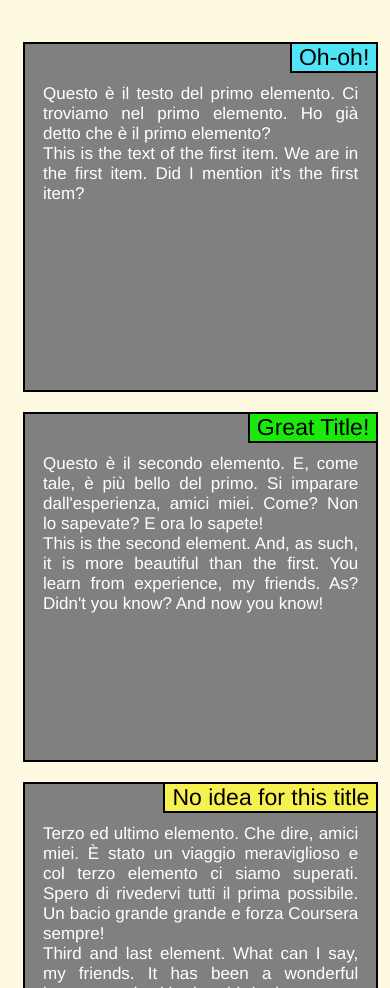
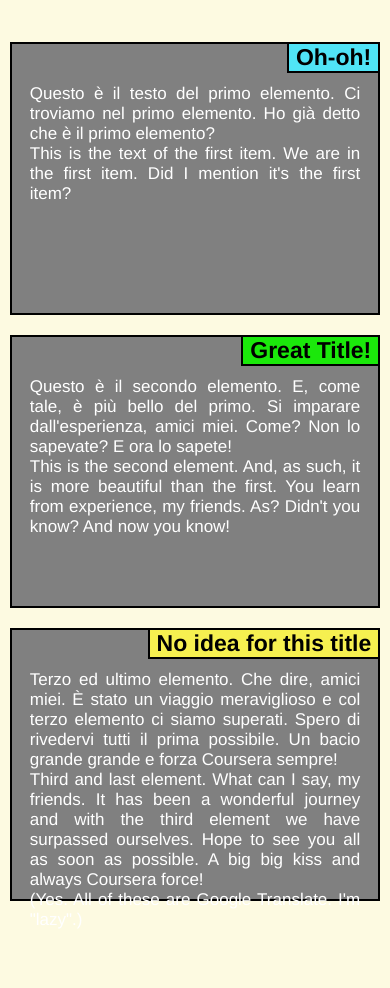
Before and after one commit to Fabrizio-Ferrara/coursera-test, a plain HTML site: page mod2_solution/index.html in a window 390 px wide. Shown: the part 112-1100 px from the top of the page. After the commit the page ends 1042 px from the top, so only its background shows below. Drawn offline with Linux system fonts and the light colour scheme.

Commit message:
Add files via upload

```diff
--- a/mod2_solution/index.html
+++ b/mod2_solution/index.html
@@ -11,30 +11,30 @@
 	<h1>
 		HELLO! My first web page!
 	</h1>
-	<div class="row" id="container">
-		<div class="dsk-4 tb-6 ph-12 box">
-			<div class="text" id="testo1">
-				<titolo class="titolo" id="titolo-1">
+	<div class="row">
+		<div class="main_dim">
+			<div class="text">
+				<h2 id="titolo-1">
 					Oh-oh!
-				</titolo>
+				</h2>
 				Questo è il testo del primo elemento. Ci troviamo nel primo elemento. Ho già detto che è il primo elemento? <br>
 				This is the text of the first item. We are in the first item. Did I mention it's the first item?
 			</div>
 		</div>
-		<div class="dsk-4 tb-6 ph-12 box">
-			<div class="text" id="testo2">
-				<titolo class="titolo" id="titolo-2">
+		<div class="main_dim">
+			<div class="text">
+				<h2 id="titolo-2">
 					Great Title!
-				</titolo>
+				</h2>
 				Questo è il secondo elemento. E, come tale, è più bello del primo. Si imparare dall'esperienza, amici miei. Come? Non lo sapevate? E ora lo sapete! <br>
 				This is the second element. And, as such, it is more beautiful than the first. You learn from experience, my friends. As? Didn't you know? And now you know!
 			</div>
 		</div>
-		<div class="dsk-4 tb-12 ph-12 box">
-			<div class="text" id="testo3">
-				<titolo class="titolo" id="titolo-3">
+		<div class="main_dim big_dim">
+			<div class="text">
+				<h2 id="titolo-3">
 					No idea for this title
-				</titolo>
+				</h2>
 				Terzo ed ultimo elemento. Che dire, amici miei. È stato un viaggio meraviglioso e col terzo elemento ci siamo superati. Spero di rivedervi tutti il prima possibile. Un bacio grande grande e forza Coursera sempre! <br>
 				Third and last element. What can I say, my friends. It has been a wonderful journey and with the third element we have surpassed ourselves. Hope to see you all as soon as possible. A big big kiss and always Coursera force! <br>
 				(Yes. All of these are Google Translate. I'm "lazy".)
--- a/mod2_solution/stile.css
+++ b/mod2_solution/stile.css
@@ -1,7 +1,9 @@
+
 * {
   box-sizing: border-box;
   font-family: Helvetica;
   background-color: #fdfae1;
+  margin: 0;
 }
 h1 {
   color: #00096E;
@@ -20,16 +22,14 @@ h1 {
   font-size: 17px;
   text-align: justify;
   color: white;
-  width: 95%;
-  height: 350px;
+  width: 100%;
+  height: 380px;
   padding: 40px 18px 10px 18px;
-  margin-right: 15px;
-  margin-left: 15px;
   margin-bottom: 20px;
   position: relative;
 }
 
-.titolo{
+h2 {
   text-align: center;
   font-size: 23px;
   border: 2px solid black;
@@ -54,50 +54,31 @@ h1 {
   background-color: #f6f050;
 }
 
-@media (min-width: 992px) {
-  .dsk-4, .dsk-6, .dsk-12
-  {
-    float: left;
-  }
-  .dsk-4 {
-    width: 33.33%;
-  }
-  .dsk-6 {
-    width: 50%;
-  }
-  .dsk-12 {
-    width: 100%;
-  }
+.main_dim, .big_dim {
+  width: 30%;
+  margin-left: 2.5%;
+  float: left;
 }
 
 /********** Tablet devices only **********/
-@media (min-width: 768px) and (max-width: 991px) {
-  .tb-4, .tb-6, .tb-12 {
-    float: left;
+@media (max-width: 991px) {
+  .text {
+    height: 250px;
   }
-  .tb-4 {
-    width: 33.33%;
+  .main_dim {
+    width: 46.25%;
   }
-  .tb-6 {
-    width: 50%;
-  }
-  .tb-12 {
-    width: 102.6%;
+  .big_dim {
+    width: 95%;
   }
 }
 
 /********** Phone devices only **********/
 @media (max-width: 767px) {
-  .ph-4, .ph-6, .ph-12 {
-    float: left;
+  .text {
+    height: 273px;
   }
-  .ph-4 {
-    width: 33.33%;
-  }
-  .ph-6 {
-    width: 50%;
-  }
-  .ph-12 {
-    width: 100%;
+  .main_dim {
+    width: 95%;
   }
 }
```
